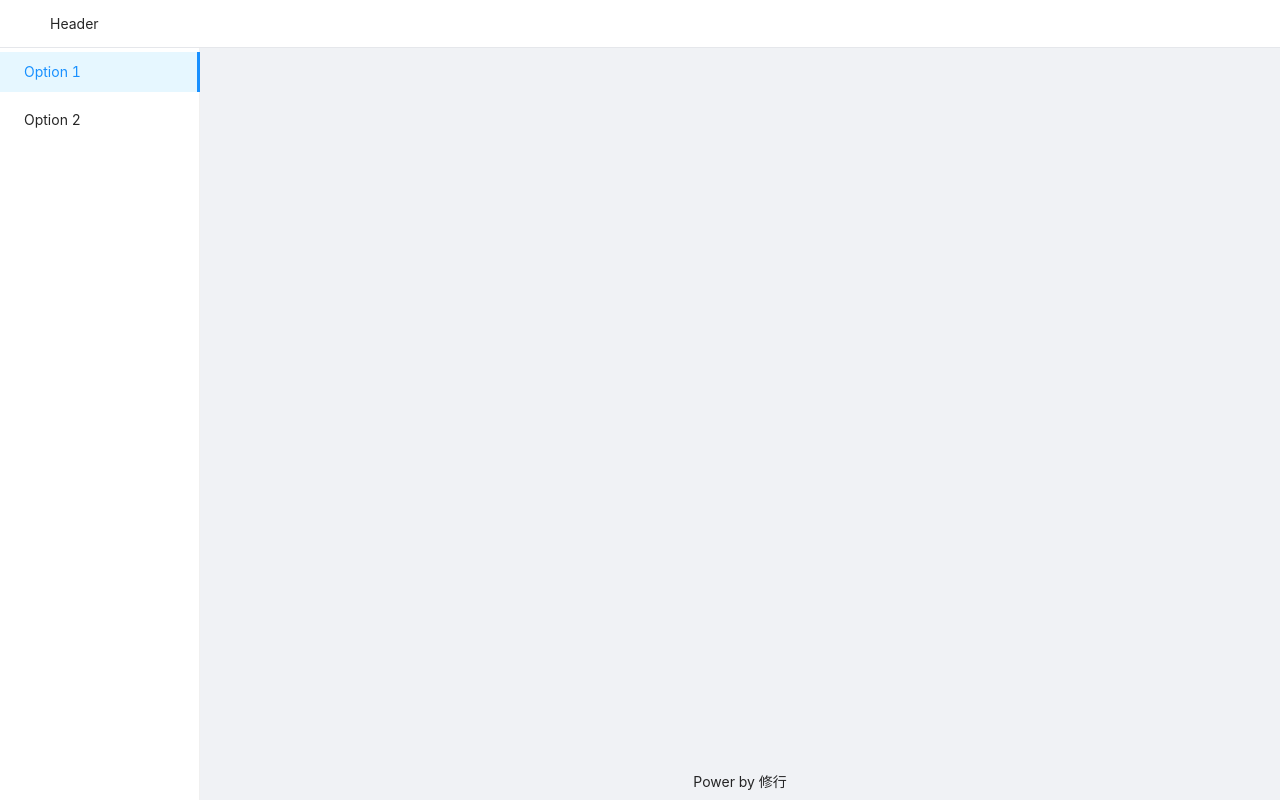
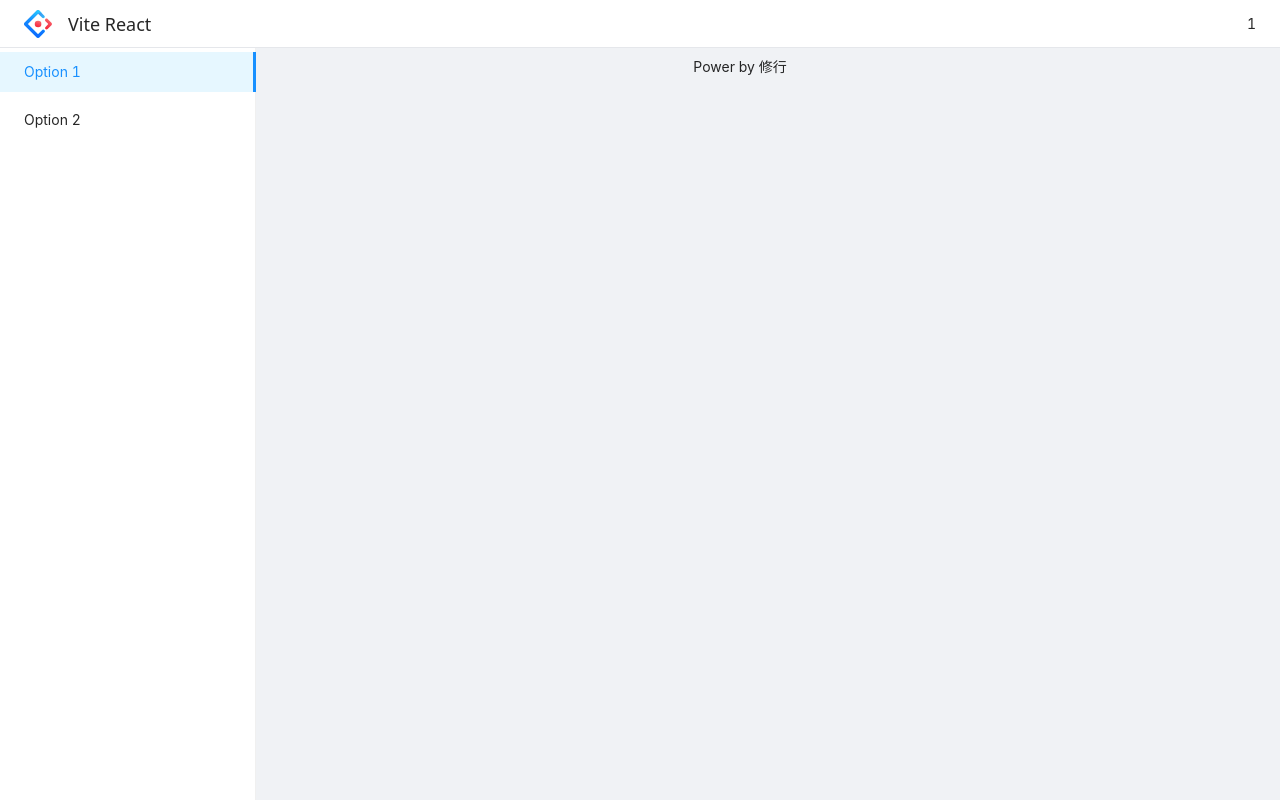
Before and after one commit to sushi-su/pro-components-template, a React (Vite) app: page / in a window 1280 px wide. Built offline with nearby package versions, Linux system fonts and the light colour scheme.

Commit message:
WIP: layout

```diff
--- a/src/layout/components/BaseHeader.tsx
+++ b/src/layout/components/BaseHeader.tsx
@@ -1,10 +1,18 @@
 import type { FC } from 'react';
 import { Layout } from 'antd';
+import HeaderRightContent from '@/layout/components/HeaderRightContent';
+import HeaderLeftContent from '@/layout/components/HeaderLeftContent';
 
 const { Header } = Layout;
 
 const BaseHeader: FC = () => {
-  return <Header className="h-[48px] leading-[48px] bg-white border-b">Header</Header>;
+  return (
+    <Header className="h-[48px] leading-[48px] px-[24px] bg-white border-b flex justify-between items-center">
+      <HeaderLeftContent />
+
+      <HeaderRightContent />
+    </Header>
+  );
 };
 
 export default BaseHeader;
--- /dev/null
+++ b/src/layout/components/HeaderLeftContent.tsx
@@ -0,0 +1,17 @@
+import { Space } from 'antd';
+import type { FC } from 'react';
+import '@/utils/index';
+
+import LogoSrc from '@/assets/logo.svg';
+
+const HeaderLeftContent: FC = () => {
+  return (
+    <Space className="flex items-center" size="middle">
+      <img src={LogoSrc} className="h-7" alt="logo" />
+
+      <h1 className="font-medium text-lg font-sans">Vite React</h1>
+    </Space>
+  );
+};
+
+export default HeaderLeftContent;
--- /dev/null
+++ b/src/layout/components/HeaderRightContent.tsx
@@ -0,0 +1,7 @@
+import { Space } from 'antd';
+
+const HeaderRightContent = () => {
+  return <Space>1</Space>;
+};
+
+export default HeaderRightContent;
--- a/src/layout/components/SiderMenu.tsx
+++ b/src/layout/components/SiderMenu.tsx
@@ -5,9 +5,9 @@ const { Sider } = Layout;
 
 const SiderMenu: FC = () => {
   return (
-    <Sider>
+    <Sider className="w-[256px]">
       <Menu
-        className="h-full"
+        className="h-full w-[256px]"
         onClick={(e) => {
           console.log(e);
         }}
--- a/src/layout/index.tsx
+++ b/src/layout/index.tsx
@@ -17,9 +17,9 @@ const BaseLayout = () => {
         <Layout>
           <Content className="overflow-auto">
             <Outlet />
+
+            <BaseFooter />
           </Content>
-
-          <BaseFooter />
         </Layout>
       </Layout>
     </Layout>
```
Also changed, not shown: src/assets/logo.svg.
